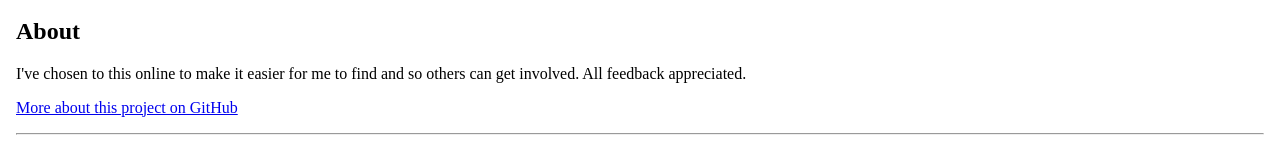
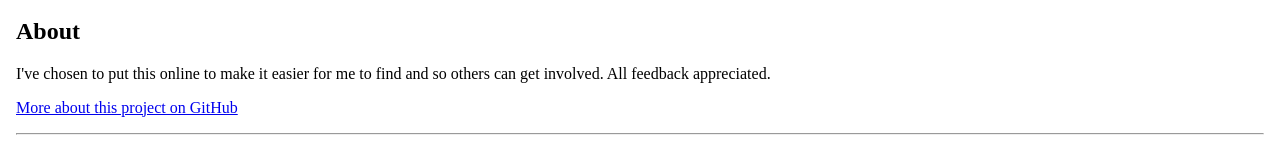
Before and after one commit to LL782/pathfinder-tools, a Next.js app: page / in a window 1280 px wide. Shown: the part 225-376 px from the top of the page. Built offline with nearby package versions, Linux system fonts and the light colour scheme.

Commit message:
Correct copy on homepage

```diff
--- a/Layout/Home.tsx
+++ b/Layout/Home.tsx
@@ -25,8 +25,8 @@ export const Home = () => (
     </main>
     <h2>About</h2>
     <p>
-      I've chosen to this online to make it easier for me to find and so others
-      can get involved. All feedback appreciated.
+      I've chosen to put this online to make it easier for me to find and so
+      others can get involved. All feedback appreciated.
     </p>
     <p>
       <a href="https://github.com/LL782/pathfinder-tools#readme">
```
